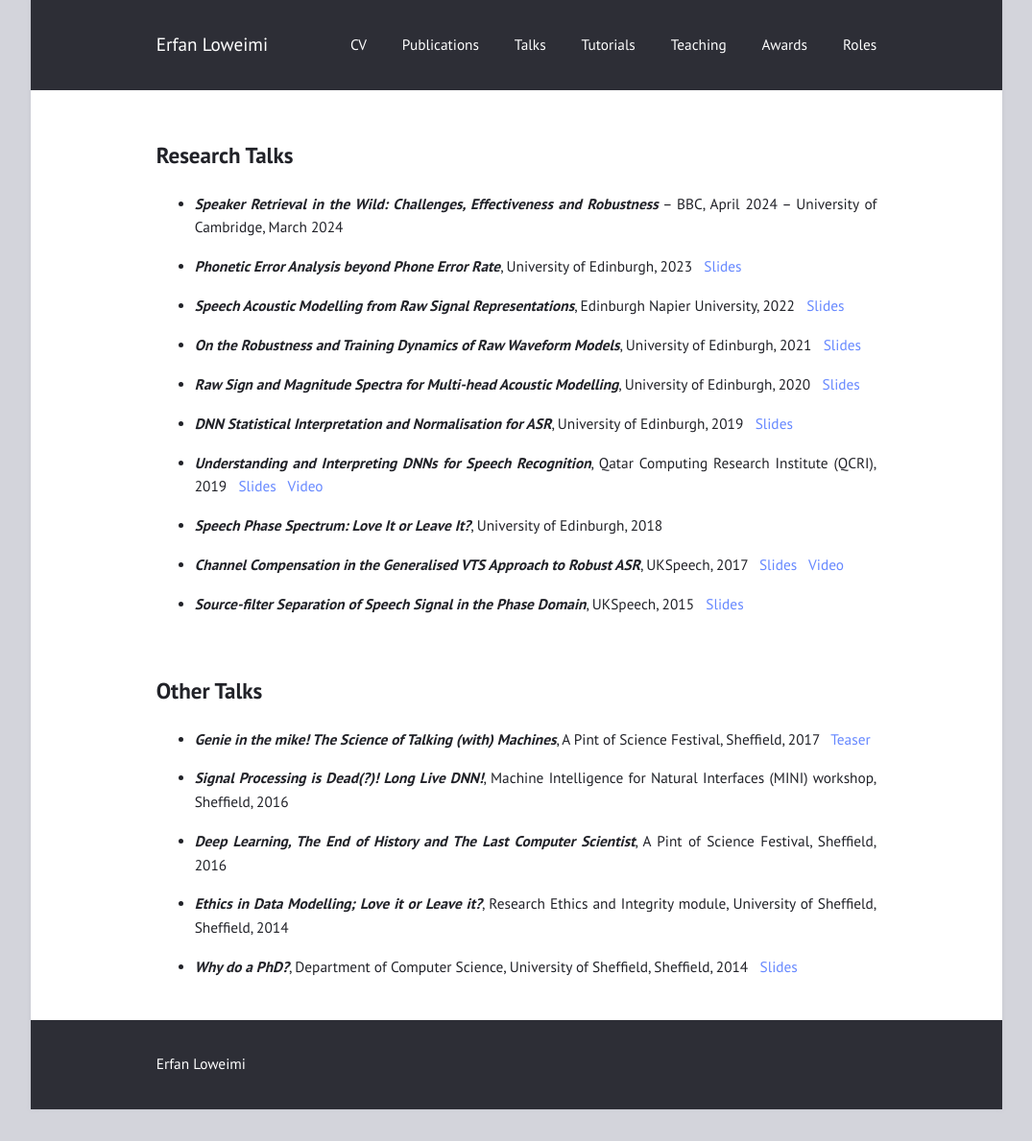
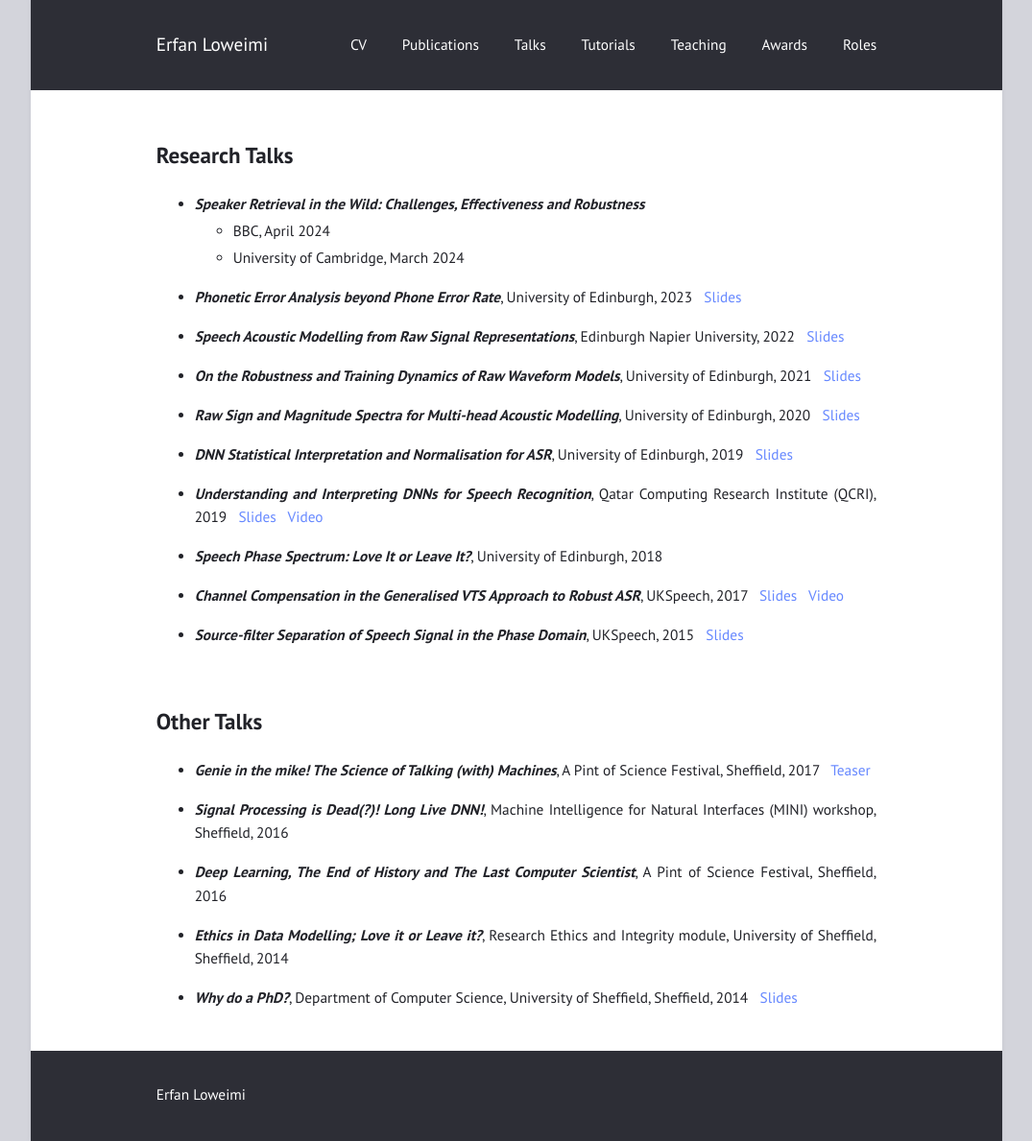
Before and after one commit to eloweimi/eloweimi.github.io, a Jekyll site: the page built from talks.md, in a window 1280 px wide. Shown: the whole page at 96% size, without its empty margins (102-1177 px from the left). Built offline with Jekyll 4.4.1, drawn with Linux system fonts in a browser that asks for light colours; before the commit the page ends 1156 px from its top, so only the background shows below that.

```diff
--- a/talks.md
+++ b/talks.md
@@ -7,8 +7,8 @@ title: ""
 ## Research Talks ##
 
   * ***Speaker Retrieval in the Wild: Challenges, Effectiveness and Robustness***
-     -- BBC, April 2024
-     -- University of Cambridge, March 2024 &nbsp;
+    - BBC, April 2024
+    - University of Cambridge, March 2024 &nbsp;
 
   * ***Phonetic Error Analysis beyond Phone Error Rate***, University of Edinburgh, 2023 &nbsp; [Slides](/files/Talks/2023_CSTR_PER_ELoweimi.pdf)
 
```
